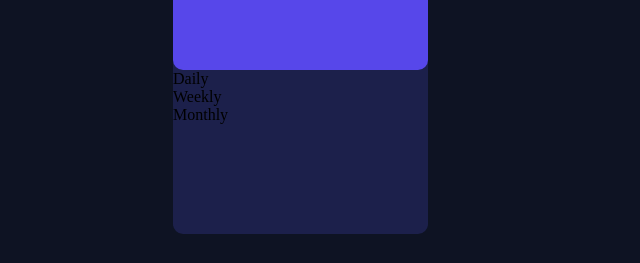
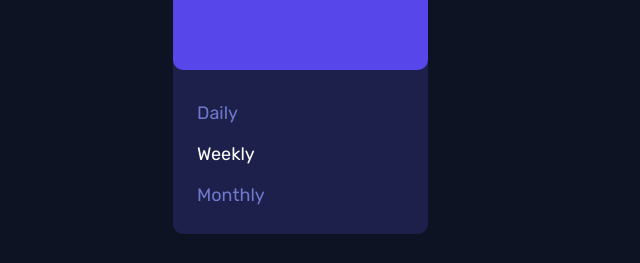
Before and after one commit to ehllyy/time-tracking-dashboard, a plain HTML site: page index.html in a window 1280 px wide. Shown: the part 537-800 px from the top of the page, without its empty margins (0-640 px from the left). Drawn offline with Linux system fonts and the light colour scheme.

Commit message:
third commit

```diff
--- a/style.css
+++ b/style.css
@@ -71,3 +71,48 @@ body {
     width: 138px;
 
 }
+
+.container-two{
+    position: absolute;
+    left: 197px;
+    top: 630px;
+
+
+}
+
+
+.container-two .daily {
+    font-family: Rubik;
+    font-size: 18px;
+    font-weight: 400;
+    line-height: 21px;
+    letter-spacing: 0px;
+    text-align: left;
+    color: #7078C9;
+    padding: 10px 0 10px 0;
+
+}
+
+.container-two .weekly {
+    font-family: Rubik;
+    font-size: 18px;
+    font-weight: 400;
+    line-height: 21px;
+    letter-spacing: 0px;
+    text-align: left;
+    color: white;
+    padding: 10px 0 10px 0;
+}
+
+.container-two .monthly {
+    font-family: Rubik;
+    font-size: 18px;
+    font-weight: 400;
+    line-height: 21px;
+    letter-spacing: 0px;
+    text-align: left;
+    color: #7078C9;
+    padding: 10px 0 0 0;
+
+
+}
```
